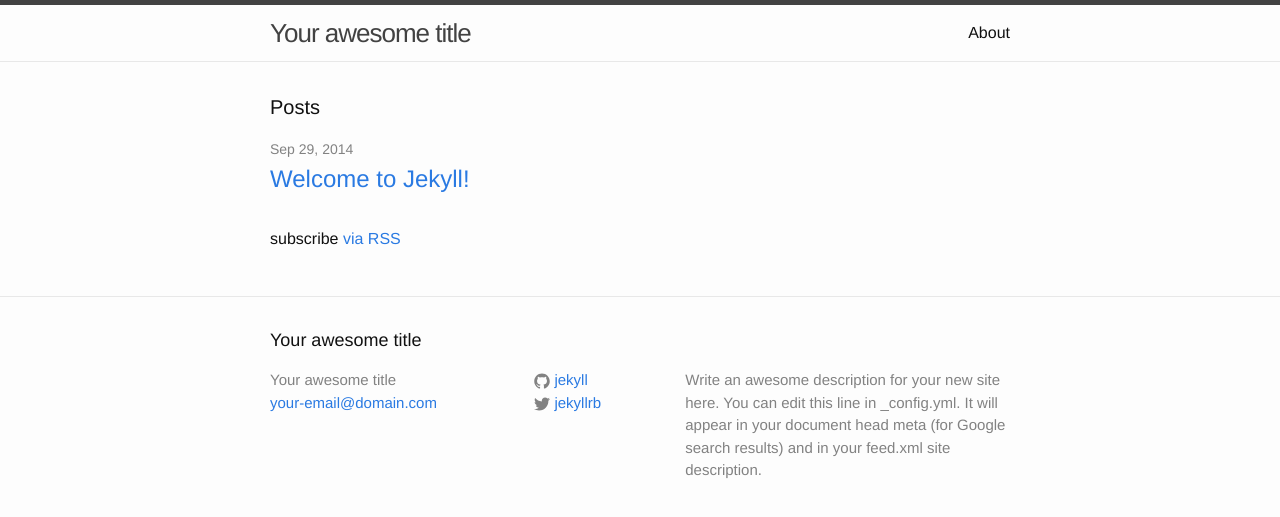
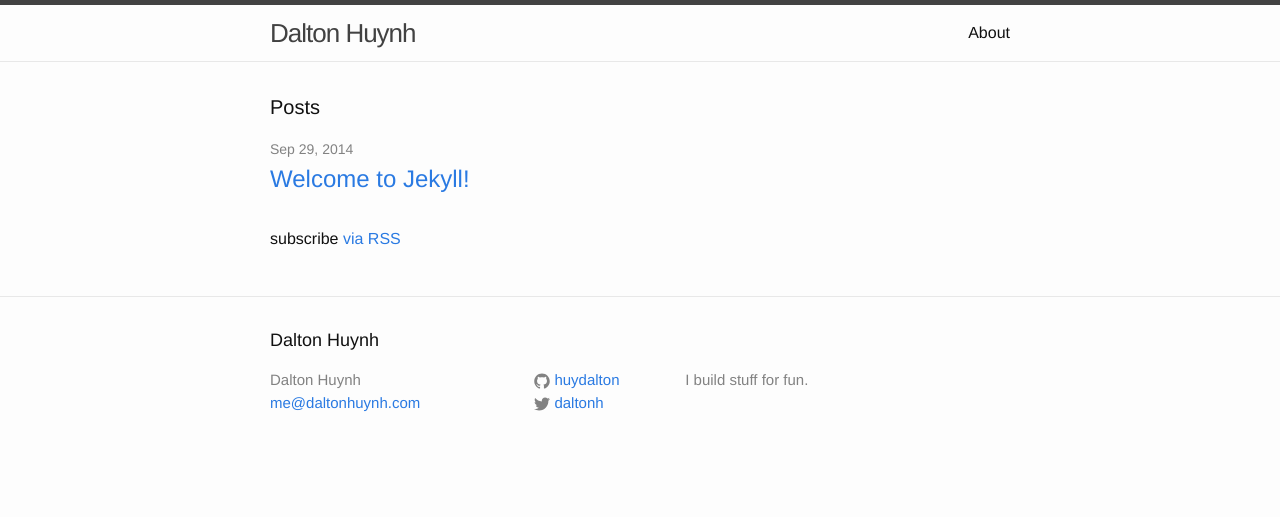
Before and after one commit to daltonhuynh/huydalton.github.io, a Jekyll site: the page built from index.html, in a window 1280 px wide. Shown: the top 517 px of the page. Built offline with Jekyll 4.4.1, drawn with Linux system fonts in a browser that asks for light colours.

Commit message:
add personal info

```diff
--- a/_config.yml
+++ b/_config.yml
@@ -1,14 +1,12 @@
 # Site settings
-title: Your awesome title
-email: your-email@domain.com
-description: > # this means to ignore newlines until "baseurl:"
-  Write an awesome description for your new site here. You can edit this
-  line in _config.yml. It will appear in your document head meta (for
-  Google search results) and in your feed.xml site description.
+title: Dalton Huynh
+email: me@daltonhuynh.com
+description: >
+  I build stuff for fun.
 baseurl: "" # the subpath of your site, e.g. /blog/
-url: "http://yourdomain.com" # the base hostname & protocol for your site
-twitter_username: jekyllrb
-github_username:  jekyll
+url: "http://huydalton.github.io" # the base hostname & protocol for your site
+twitter_username: daltonh
+github_username:  huydalton
 
 # Build settings
 markdown: kramdown
```
Also changed, not shown: README.md.
